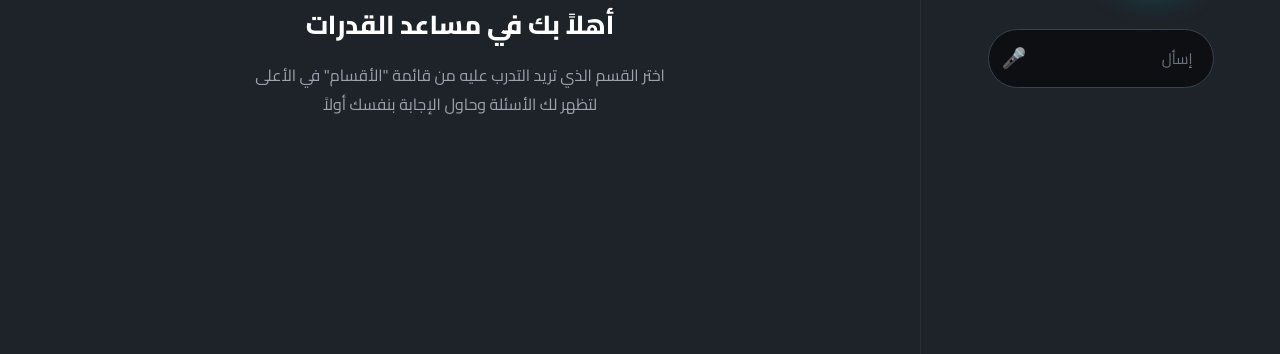
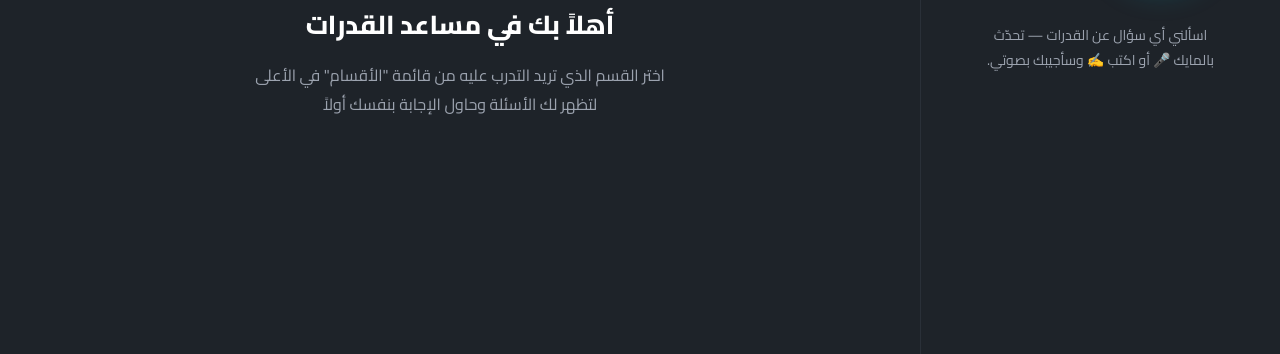
Before and after one commit to albalwy/Qudra, a website: page index.html in a window 1280 px wide. Shown: the part 446-800 px from the top of the page. Drawn offline with Linux system fonts and the light colour scheme; a script that the page names is missing.

Commit message:
الربط مع elevent lab

```diff
--- a/index.html
+++ b/index.html
@@ -78,6 +78,11 @@
       font-size: 20px; cursor: pointer;
     }
     .mic-btn:hover { color: #00bcd4; }
+
+    .assistant-hint {
+      font-size: 14px; color: #9ca3af; line-height: 1.8;
+      text-align: center; margin-bottom: 20px; max-width: 240px;
+    }
 
     /* Left Panel */
     .panel-left {
@@ -269,11 +274,9 @@
     <div class="panel-right" id="panelRight">
       <div class="assistant-content" id="assistantContent">
         <div class="avatar">🧠</div>
-        <div class="input-wrapper">
-          <label for="askInput" class="sr-only" style="position:absolute;width:1px;height:1px;overflow:hidden;clip:rect(0 0 0 0);">اسأل المساعد</label>
-          <input class="input-field" id="askInput" type="text" placeholder="إسأل" aria-label="اسأل المساعد">
-          <button class="mic-btn" type="button" aria-label="التسجيل الصوتي">🎤</button>
-        </div>
+        <p class="assistant-hint">اسألني أي سؤال عن القدرات — تحدّث بالمايك 🎤 أو اكتب ✍️ وسأجيبك بصوتي.</p>
+        <!-- وكيل ElevenLabs المحادثاتي: يوفّر المايك + شريط النص + الردّ الصوتي معاً -->
+        <elevenlabs-convai agent-id="ضع_AGENT_ID_هنا"></elevenlabs-convai>
       </div>
       <div class="sidebar-content" id="sidebarContent">
         <button class="back-btn" id="backBtn"><span class="back-arrow">←</span> رجوع</button>
@@ -340,6 +343,9 @@
       </div>
     </div>
   </div>
+
+  <!-- سكربت تضمين وكيل ElevenLabs المحادثاتي (يقرأ عنصر <elevenlabs-convai> أعلاه) -->
+  <script src="https://unpkg.com/@elevenlabs/convai-widget-embed" async type="text/javascript"></script>
 
   <script src="questions.js"></script>
   <script>
```
